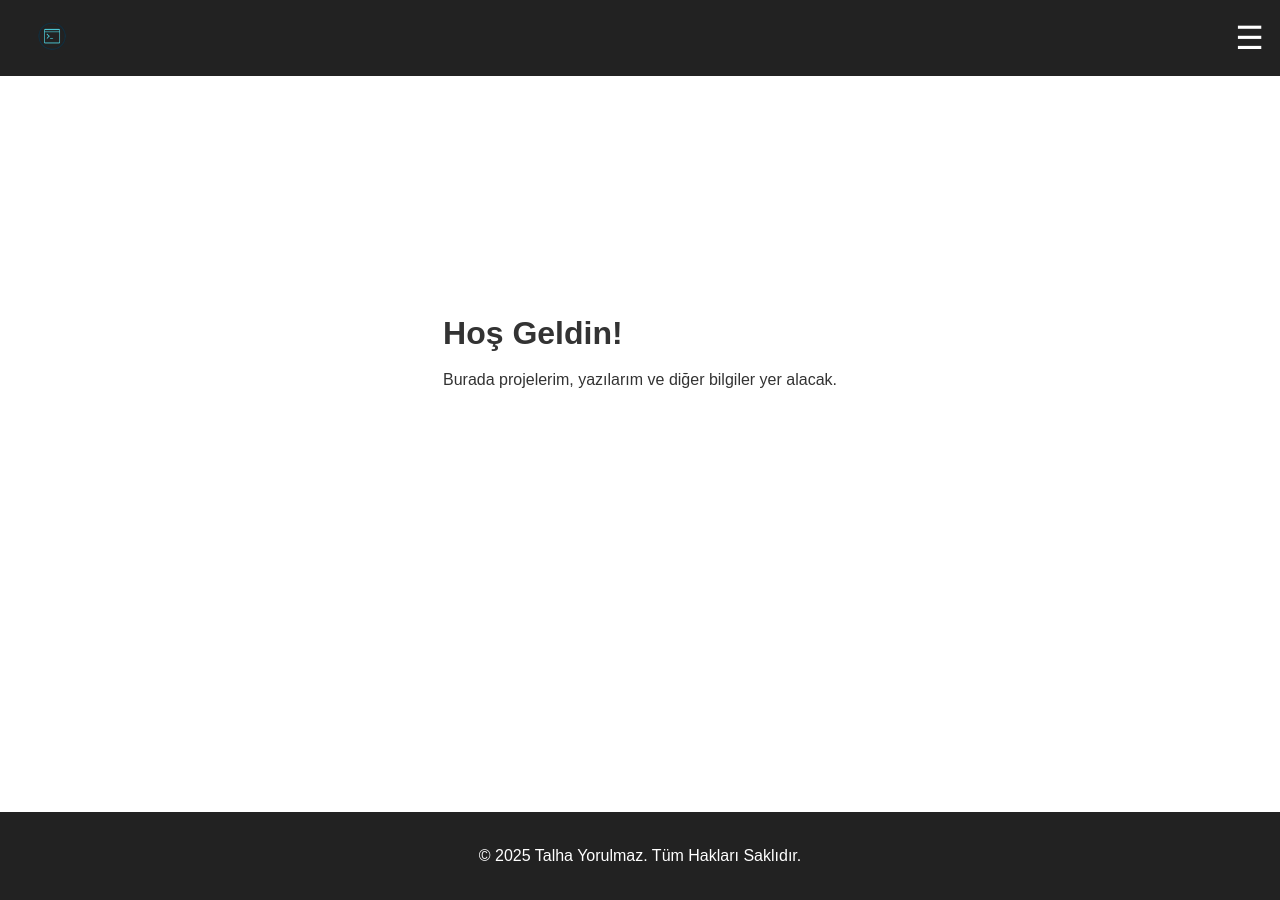
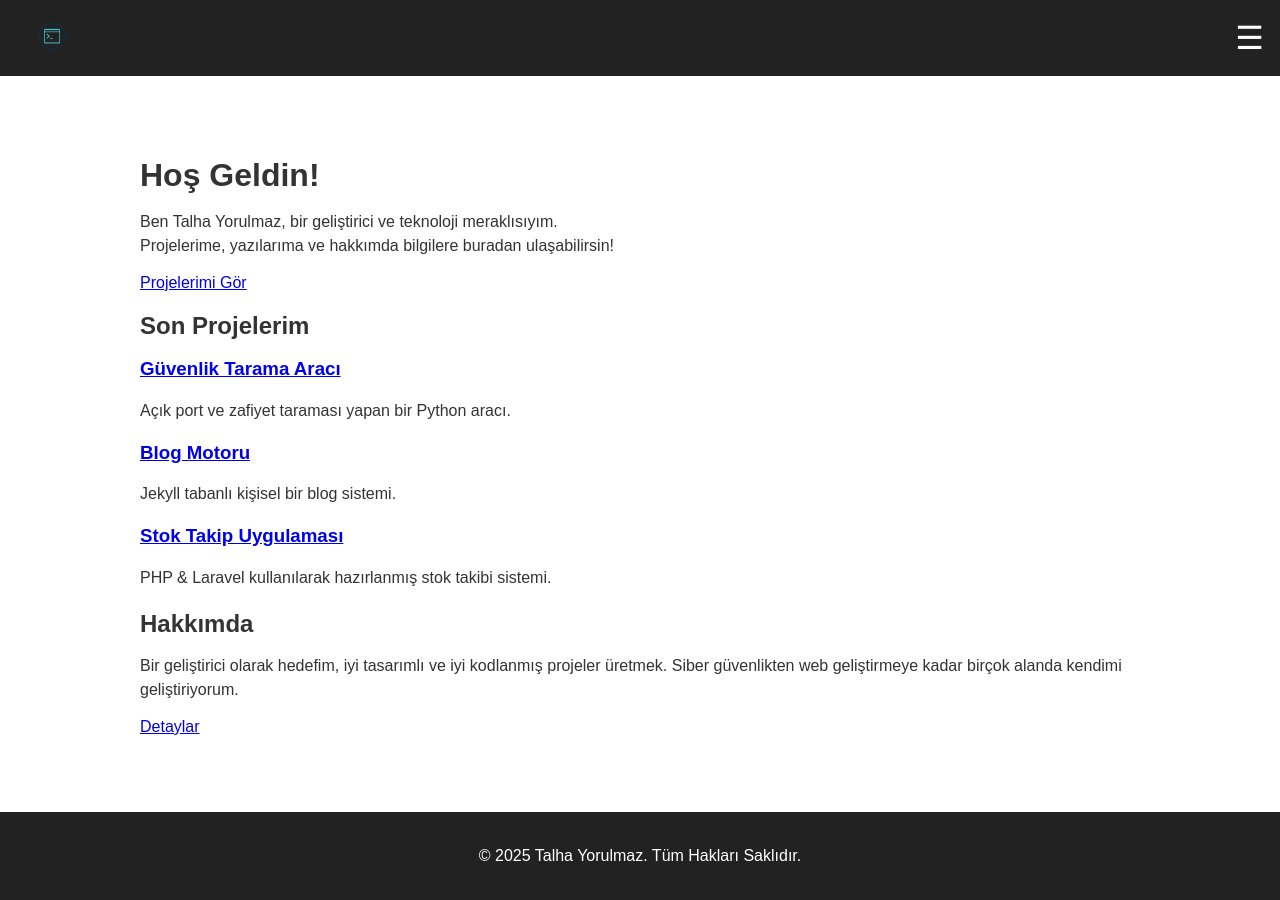
Before and after one commit to talhayrlmz/talhayorulmaz.github.io, a Jekyll site: the page built from index.html, in a window 1280 px wide. Built offline with Jekyll 4.4.1, drawn with Linux system fonts in a browser that asks for light colours.

Commit message:
Update index.html

```diff
--- a/index.html
+++ b/index.html
@@ -1,7 +1,36 @@
 ---
 layout: default
-title: "Anasayfa"
-description: "Talha Yorulmaz resmi web sitesine hoş geldin."
+title: "Hoş Geldin"
+description: "Talha Yorulmaz Kişisel Web Sitesi"
 ---
-<h1>Hoş Geldin!</h1>
-<p>Burada projelerim, yazılarım ve diğer bilgiler yer alacak.</p>
+<!-- Kahraman Alanı -->
+<section class="hero">
+  <div class="content">
+    <h1>Hoş Geldin!</h1>
+    <p>Ben Talha Yorulmaz, bir geliştirici ve teknoloji meraklısıyım.<br/>
+       Projelerime, yazılarıma ve hakkımda bilgilere buradan ulaşabilirsin!</p>
+    <a href="{{ '/projects' | relative_url }}" class="btn">Projelerimi Gör</a>
+  </div>
+</section>
+
+<!-- Son Projeler Alanı -->
+<section class="projects">
+  <h2>Son Projelerim</h2>
+  <div class="project-list">
+    {% for project in site.data.projects limit:3 %}
+    <div class="project-item">
+      <h3><a href="{{ project.url }}" target="_blank">{{ project.title }}</a></h3>
+      <p>{{ project.description }}</p>
+    </div>
+    {% endfor %}
+  </div>
+</section>
+
+<!-- Hakkında Alanı -->
+<section class="about">
+  <h2>Hakkımda</h2>
+  <p>Bir geliştirici olarak hedefim, iyi tasarımlı ve iyi kodlanmış projeler üretmek.
+    Siber güvenlikten web geliştirmeye kadar birçok alanda kendimi geliştiriyorum.
+  </p>
+  <a href="{{ '/about' | relative_url }}" class="btn">Detaylar</a>
+</section>
```
